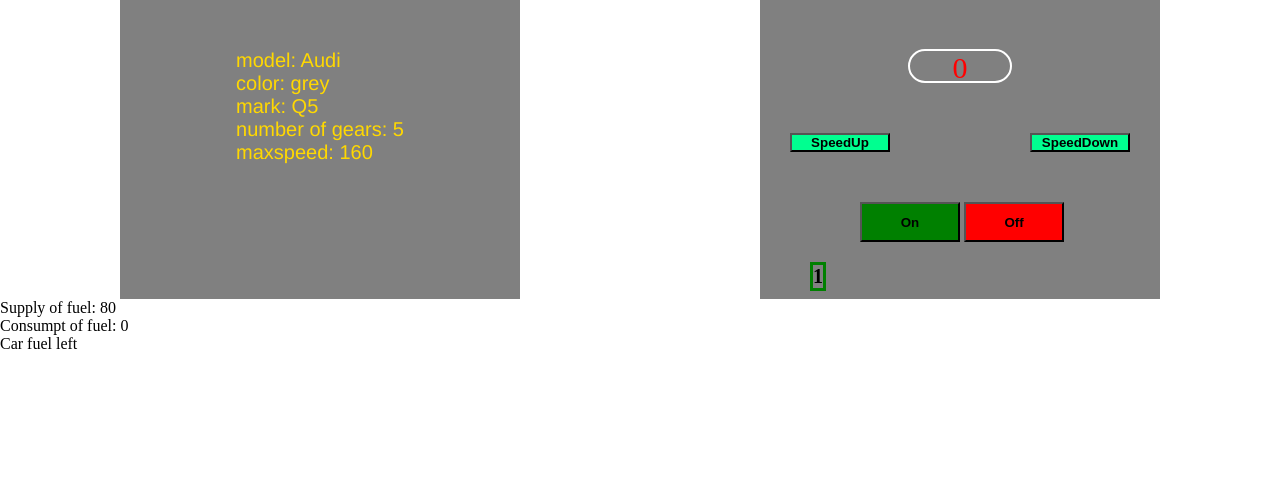
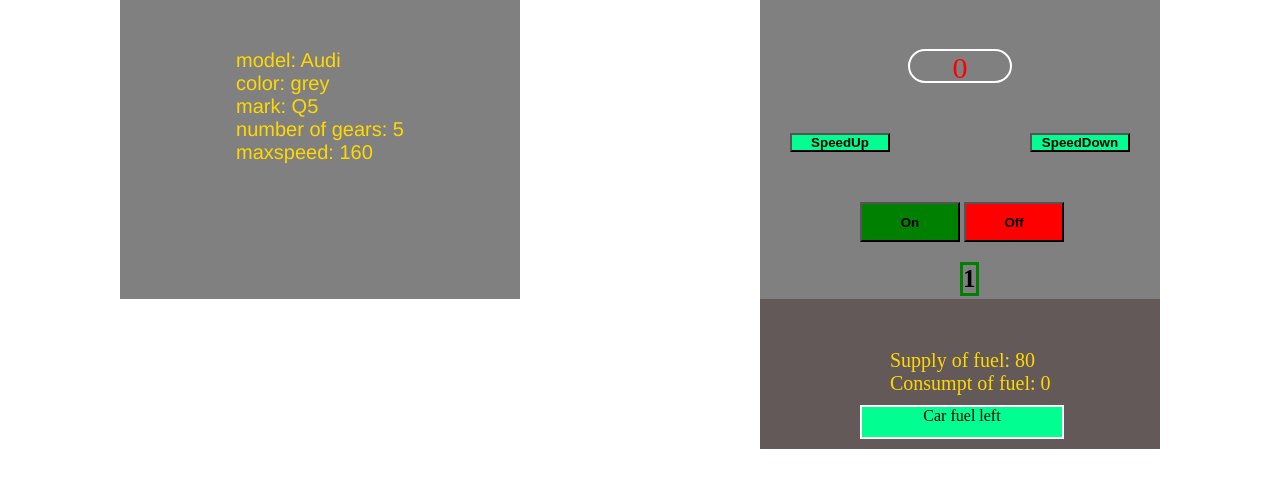
Before and after one commit to AntonioFisherMan/AntonioFisherMan.github.io, a PHP site: page / in a window 1280 px wide. Shown: the part 101-589 px from the top of the page. Run offline with PHP 8.4, Linux system fonts and the light colour scheme.

Commit message:
Update style.css

```diff
--- a/kiiko08/style.css
+++ b/kiiko08/style.css
@@ -1,36 +1,66 @@
+
 * {
     margin: 0;
     padding: 0;
-   }
-.carStatus
-{
-font-size: 30px;
-color:#ffd800;
-font-weight: bold;
-margin-left:70px;
-margin-top:40px;
 }
-.car
-{
-    display:flex;
-    justify-content:space-around;
+
+.carStatus {
+    font-size: 30px;
+    color: #ffd800;
+    font-weight: bold;
+    margin-left: 70px;
+    margin-top: 40px;
 }
-.carInfoData
-{
-    color:#ffd800;
-    font-size:20px;
-    font-family:'Franklin Gothic Medium', 'Arial Narrow', Arial, sans-serif;
-    display:flex;
-    justify-content:center;
+
+.car {
+    display: flex;
+    justify-content: space-around;
 }
+
+.carInfoData {
+    color: #ffd800;
+    font-size: 20px;
+    font-family: 'Franklin Gothic Medium', 'Arial Narrow', Arial, sans-serif;
+    display: flex;
+    justify-content: center;
+}
+.fuelСonsumption {
+    color: #ffd800;
+    font-size: 20px;
+    font-family: 'Franklin Gothic Medium', 'Arial Narrow', Arial, sans-serif;
+    display: flex;
+    justify-content: center;
+}
+
 .carInfo {
     width: 400px;
     height: 250px;
     background: #808080;
     margin: 0 auto;
     margin-top: 100px;
-    padding-top:50px;
+    padding-top: 50px;
 }
+.carFuelInfo
+{
+    font-size:20px;
+    color:#ffd800;
+    margin-left:130px;
+}
+.carFuelBackground {
+    border: 2px solid white;
+    width: 200px;
+    height: 30px;
+    margin-left: 100px;
+    margin-top: 10px;
+    background: #00ff90;
+}
+.carFuelIndicator {
+
+    display: flex;
+    justify-content: center;
+    align-items: center;
+}
+
 .carInfo1 {
     width: 400px;
     height: 250px;
@@ -39,15 +69,25 @@
     margin-top: 100px;
     padding-top: 50px;
 }
+.carFuel {
+    width: 400px;
+    height: 100px;
+    background: #645959;
+    margin-left: 760px;
+    padding-top: 50px;
+    display:block;
+}
+
 button {
     background: #00ff90;
     margin-top: 50px;
     width: 100px;
     font-weight: bold;
 }
+
 .carInfoSpeed {
     border: 2px solid white;
-    border-radius:100px;
+    border-radius: 100px;
     width: 100px;
     height: 30px;
     margin: 0 auto;
@@ -56,46 +96,46 @@
     display: flex;
     justify-content: center;
 }
-.carInfoBtns
-{
-    display:flex;
-    justify-content:space-between;
-    padding-left:30px;
-    padding-right:30px;
+
+.carInfoBtns {
+    display: flex;
+    justify-content: space-between;
+    padding-left: 30px;
+    padding-right: 30px;
 }
-.carDisplay
-{
-   margin-left:100px;
 
+.carDisplay {
+    margin-left: 100px;
 }
+
 .on {
     background: green;
     width: 100px;
     height: 40px;
 }
+
 .off {
     background: red;
     width: 100px;
     height: 40px;
 }
-.numberGears
-{
+
+.numberGears {
     display: flex;
     justify-content: space-between;
-    margin-left:50px;
+    margin-left: 50px;
     margin-right: 50px;
-    margin-top:20px;
+    margin-top: 20px;
+}
 
+.numberGears-active {
+    background: yellow;
 }
-.numberGears-active
-{
-background:yellow;
+
+.numberGears p {
+    color: black;
+    font-size: 25px;
+    font-weight: bold;
+    border: 3px solid green;
+    margin-left:150px;
 }
-.numberGears p
-{
-    color:black;
-    font-size:20px;
-    font-weight: bold;
-    border:3px solid green;
-
-}
```
